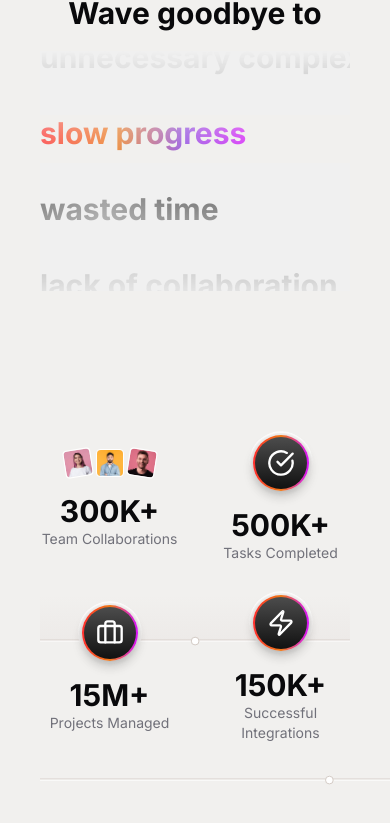
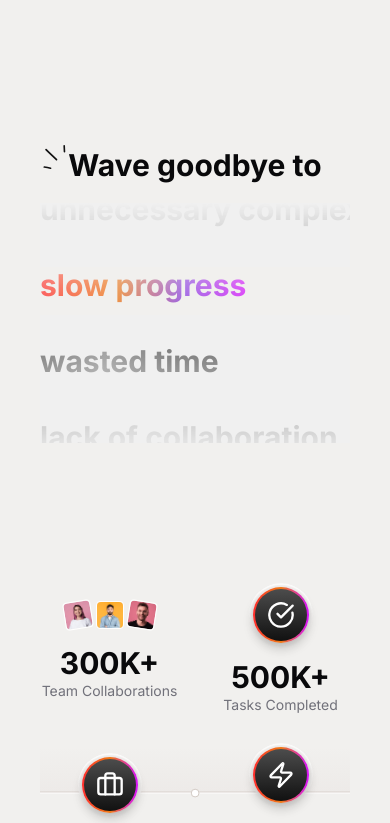
Before and after one commit to OmniCommsAI/omnicommsai-landingpg, a React (Vite) app: page / in a window 390 px wide. Shown: the part 5809-6632 px from the top of the page. Built offline with nearby package versions, Linux system fonts and the light colour scheme; the HTML template or start-up script is replaced by a standard one.

Commit message:
Code edited in Lovable Code Editor

```diff
--- a/src/components/WaveGoodbyeSection.tsx
+++ b/src/components/WaveGoodbyeSection.tsx
@@ -57,7 +57,7 @@ const WaveGoodbyeSection = () => {
           <div className="relative flex flex-col lg:flex-row items-center justify-center gap-5 lg:gap-8 w-full max-w-6xl">
             {/* Decorative elements - hidden on mobile */}
             <div className="w-auto">
-              <div className="hidden lg:block relative w-6 h-6 z-10" style={{ left: '-26px', top: '150px' }}>
+              <div className="lg:block relative w-6 h-6 z-10" style={{ left: '-26px', top: '150px' }}>
                 <img
                   src={waveGoodbyeIcon1}
                   alt="Decorative wave"
@@ -65,7 +65,7 @@ const WaveGoodbyeSection = () => {
                 />
               </div>
 
-              <div className="hidden lg:block relative w-32 h-32 z-10" style={{ right: '-400px', top: '60px' }}>
+              <div className="lg:block relative w-32 h-32 z-10" style={{ right: '-400px', top: '60px' }}>
                 <img
                   src={waveGoodbyeIcon2}
                   alt="Decorative element"
```
